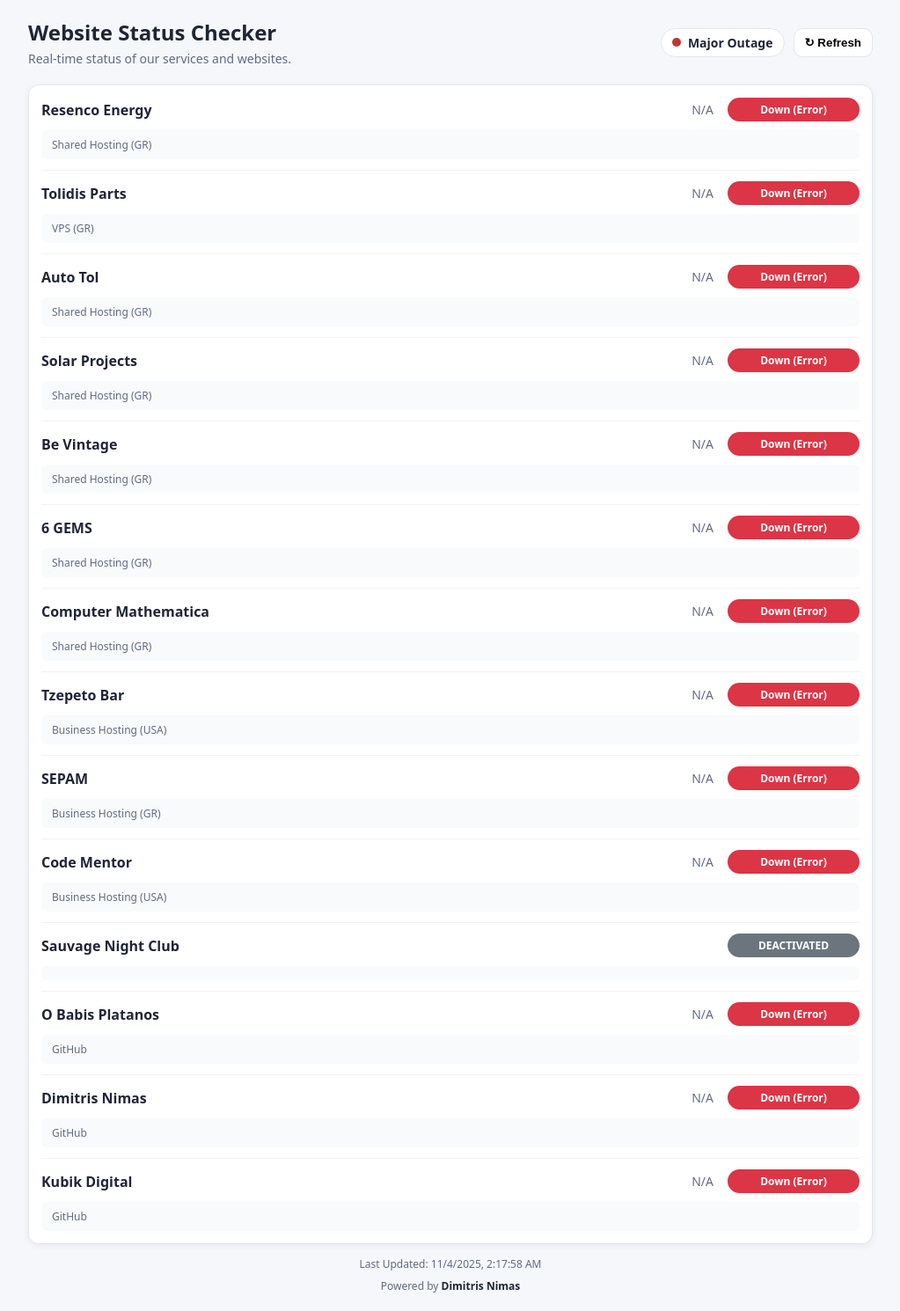
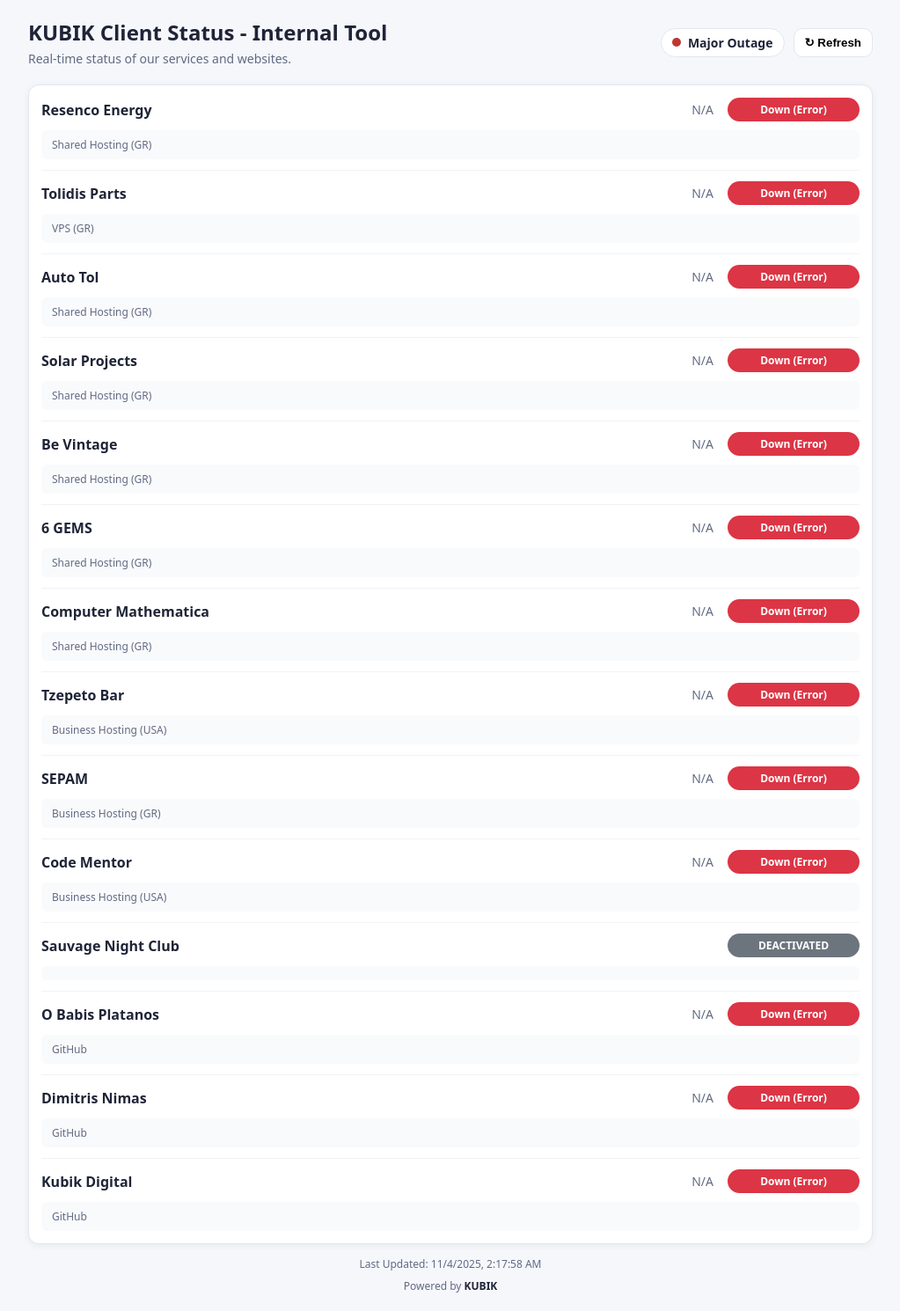
Before and after one commit to dimitrisnimas/KUBIK-Clients-Status, a plain HTML site: page index.html in a window 1280 px wide. Shown: the whole page at 88% size, without its empty margins (128-1151 px from the left). Drawn offline with Linux system fonts and the light colour scheme; no server answers.

Commit message:
Update index.html

```diff
--- a/index.html
+++ b/index.html
@@ -4,14 +4,15 @@
     <meta charset="UTF-8">
     <meta name="viewport" content="width=device-width, initial-scale=1.0">
     <meta name="robots" content="noindex, nofollow"> <!-- Prevent indexing by search engines -->
-    <title>Website Status Checker</title>
+    <title>KUBIK Clients Status</title>
     <link rel="stylesheet" href="style.css">
+<link rel="stylesheet" href="/index.css">
 </head>
 <body>
     <div class="container">
         <header class="hero">
             <div class="title-wrap">
-                <h1>Website Status Checker</h1>
+                <h1>KUBIK Client Status - Internal Tool</h1>
                 <p class="subtitle">Real-time status of our services and websites.</p>
             </div>
             <div class="controls">
@@ -30,10 +31,11 @@
         <div class="last-updated" id="last-updated">Last Updated: —</div>
 
         <footer class="copyright">
-            Powered by <a href="https://dimitrisnimas.gr" target="_blank" rel="noopener noreferrer">Dimitris Nimas</a>
+            Powered by <a href="https://kubik.gr" target="_blank" rel="noopener noreferrer">KUBIK</a>
         </footer>
     </div>
 
     <script src="script.js"></script>
+<script type="module" src="/index.tsx"></script>
 </body>
 </html>
```
